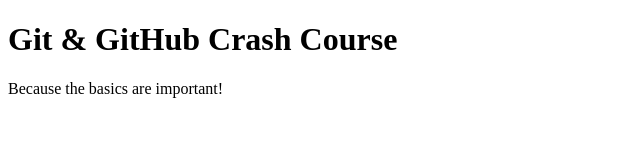
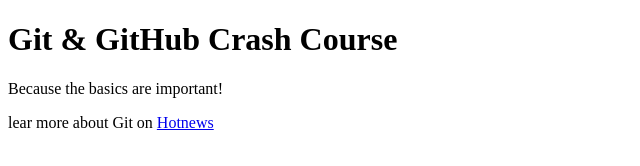
Before and after one commit to LiviuEmanuel/Course_Git_actions, a plain HTML site: page index.html in a window 1280 px wide. Shown: the whole page, without its empty margins (0-640 px from the left). Drawn offline with Linux system fonts and the light colour scheme.

Commit message:
Add new paragraph

```diff
--- a/index.html
+++ b/index.html
@@ -9,5 +9,8 @@
   <body>
     <h1>Git & GitHub Crash Course</h1>
     <p>Because the basics are important!</p>
+    <p>lear more about Git on
+         <a href="https://hotnews.ro/">Hotnews</a>
+        </p>
   </body>
 </html>
```
